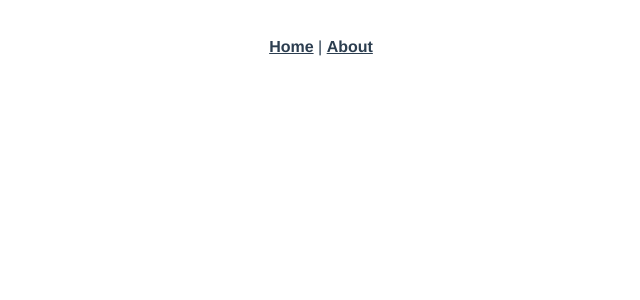
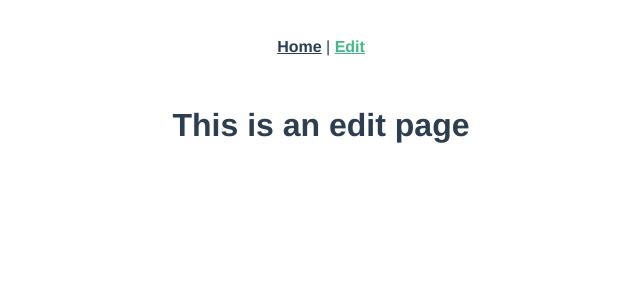
Before and after one commit to sebastienfernandez/cantina, a Vue app: page /edit in a window 1280 px wide. Shown: the top 300 px of the page, without its empty margins (319-959 px from the left). Built offline with nearby package versions, Linux system fonts and the light colour scheme.

Commit message:
Transformation de About.vue en Edit.vue pour la page de modification ou de creation de la recette, changement du contenu, des liens, du router et supression des icônes de Vue

```diff
--- a/src/App.vue
+++ b/src/App.vue
@@ -2,7 +2,7 @@
   <div id="app">
     <div id="nav">
       <router-link to="/">Home</router-link> |
-      <router-link to="/about">About</router-link>
+      <router-link to="/edit">Edit</router-link>
     </div>
     <router-view/>
   </div>
--- a/src/router.ts
+++ b/src/router.ts
@@ -14,12 +14,12 @@
       component: Home
     },
     {
-      path: '/about',
-      name: 'about',
+      path: '/edit',
+      name: 'edit',
       // route level code-splitting
       // this generates a separate chunk (about.[hash].js) for this route
       // which is lazy-loaded when the route is visited.
-      component: () => import(/* webpackChunkName: "about" */ './views/About.vue')
+      component: () => import(/* webpackChunkName: "edit" */ './views/Edit.vue')
     }
   ]
 })
--- a/src/views/About.vue
+++ /dev/null
@@ -1,5 +0,0 @@
-<template>
-  <div class="about">
-    <h1>This is an about page</h1>
-  </div>
-</template>
--- /dev/null
+++ b/src/views/Edit.vue
@@ -0,0 +1,5 @@
+<template>
+  <div class="edit">
+    <h1>This is an edit page</h1>
+  </div>
+</template>
--- a/src/views/Home.vue
+++ b/src/views/Home.vue
@@ -1,6 +1,5 @@
 <template>
   <div class="home">
-    <img alt="Vue logo" src="../assets/logo.png">
     <HelloWorld msg="Welcome to Your Vue.js + TypeScript App"/>
   </div>
 </template>
```
Also changed, not shown: src/assets/logo.png (deleted), 1 other file (tests, documents, lock files or other folders).
